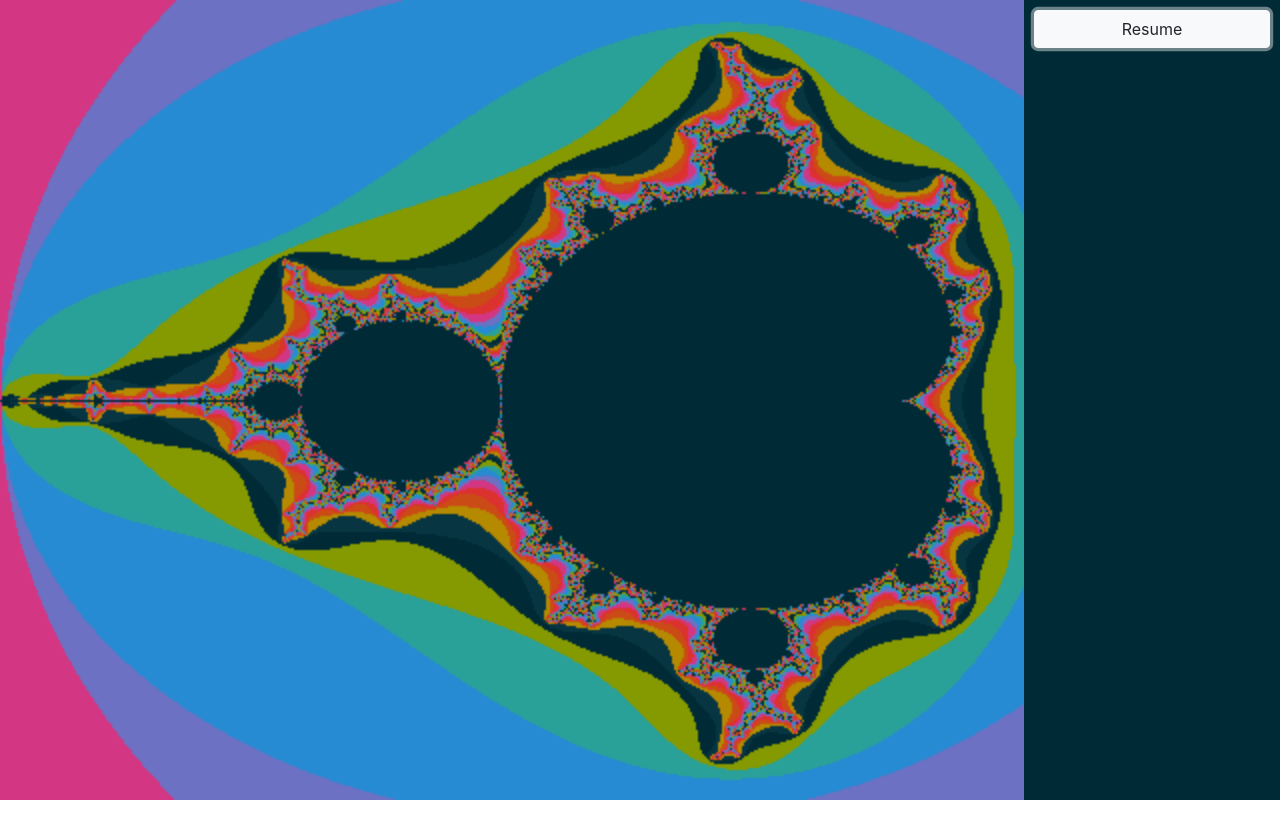
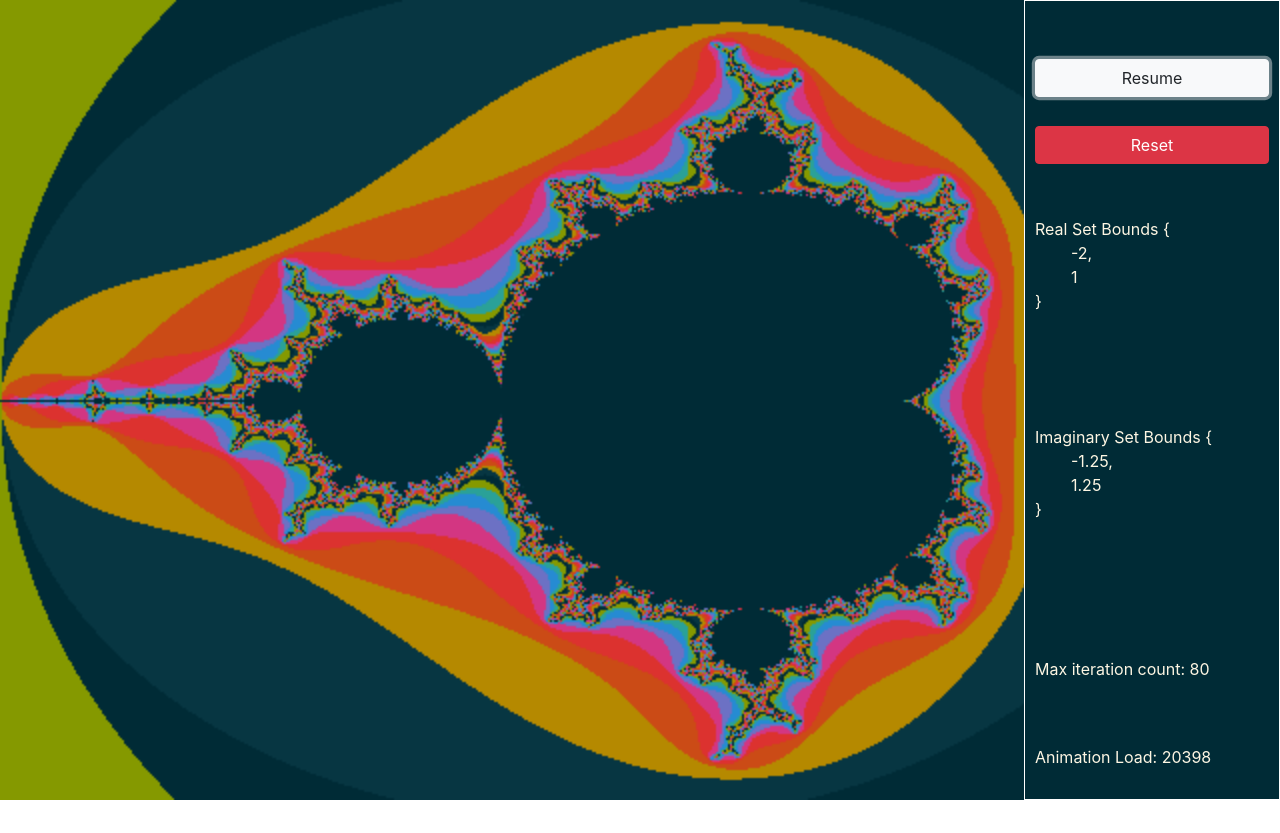
Before and after one commit to paullewis2013/Fractals, a plain HTML site: page index.html in a window 1280 px wide. Both pictures are taken after a click on the button "Pause". Before the commit the page ends 806 px from the top, so only its background shows below. Drawn offline with nearby package versions, Linux system fonts and the light colour scheme.

Commit message:
updates to debug info

```diff
--- a/index.css
+++ b/index.css
@@ -3,6 +3,7 @@ body, html{
     padding: 0;
 }
 #menu{
+    color: #fdf6e3;
     padding: 10px;
     background-color: #002b36;
     position: absolute;
@@ -10,9 +11,16 @@ body, html{
     top: 0;
     height: 100vh;
     width: 20vw;
+    border: 1px solid white;
+    white-space: pre-wrap;
     /* display: flex; */
     /* align: center; */
 }
 .btn{
     width: 100%;
+    margin-bottom: 5px;
 }
+#rMin, #rMax, #iMin, #iMax{
+    width: 75%;
+    margin-left: 25%;
+}
--- a/index.html
+++ b/index.html
@@ -33,7 +33,20 @@
         <canvas id="canvas"></canvas>
 
         <div id="menu">
-            <button type="button" class="btn btn-light" onClick="Pause()" id="pause">Pause</button>
+            <button type="button" class="btn btn-light" onClick="pause()" id="pause">Pause</button>
+            <button type="button" class="btn btn-danger" onClick="reset()" id="reset">Reset</button>
+
+            <p id="rCoords">Real Set Bounds {</p>
+                <!-- <input type="text" id="rMin">
+                <input type="text" id="rMax"> -->
+
+            <p id="iCoords">Imaginary Set Bounds {</p>
+                <!-- <input type="text" id="iMin">
+                <input type="text" id="iMax"> -->
+
+
+            <p id="iter">Max iteration count: </p>
+            <p id="anim">Animation load: </p>
         </div>
 
         <!-- Scripts loaded here -->
--- a/main.js
+++ b/main.js
@@ -13,19 +13,22 @@ canvas.height = Math.floor(window.innerHeight/2 * scale);
 const WIDTH = window.innerHeight/2 * 1.5 * scale
 const HEIGHT = window.innerHeight/2 * scale
 
-const REAL_SET = { start: -2, end: 1 }
-const IMAGINARY_SET = { start: -1.25, end: 1.25 }
+var REAL_SET = { start: -2, end: 1 }
+var IMAGINARY_SET = { start: -1.25, end: 1.25 }
+
 
 //solarized colors
 const colors = [
     "#002b36",
     "#073642",
-    // "586e75",
+
+    // "#586e75",
     // "#657b83",
     // "#839496",
     // "#93a1a1",
     // "#eee8d5",
     // "#fdf6e3",
+
     "#b58900",
     "#cb4b16",
     "#dc322f",
@@ -41,10 +44,13 @@ var state = []
 var finishedPlot = false
 
 function calc() {
+
+    state = [];
+
     for (let i = 0; i < HEIGHT; i++) {
 
         //add new row to pixel array
-        state.push([])
+        state.push([]);
 
         for (let j = 0; j < WIDTH; j++) {
             complex = {
@@ -67,7 +73,7 @@ function calc() {
     console.log(state)
 }
 
-const MAX_ITERATION = 600
+var MAX_ITERATION = 80
 function mandelbrot(c) {
     let z = { x: 0, y: 0 }, n = 0, p, d;
     do {
@@ -86,9 +92,13 @@ function mandelbrot(c) {
 }
 
 var reducedState = []
+var animationLoad = 0;
 
 //loop through state and coalesce adjacent pixels with same value
 function coalesce(){
+
+    reducedState = []
+    animationLoad = 0;
 
     for(let i = 0; i < state.length; i++){
 
@@ -106,6 +116,7 @@ function coalesce(){
             }else{
 
                 reducedState[i].push({last, len})
+                animationLoad++
 
                 len = 1;
                 last = state[i][j]
@@ -113,9 +124,11 @@ function coalesce(){
         }
         //push end of row
         reducedState[i].push({last, len})
-        console.log("pushing end")
+        animationLoad++
+        // console.log("pushing end")
     }
-    console.log(reducedState)
+    // console.log(reducedState)
+    document.getElementById("anim").innerHTML = `Animation Load: ${animationLoad}`
 }
 
 function draw(){
@@ -128,7 +141,8 @@ function draw(){
 
         for(let j = 0; j < reducedState[i].length; j++){
 
-
+            //this line shouldn't be here but breaks things in fun ways if uncommented and other parameters are adjusted
+            // sum += reducedState[i][j].len
 
             //update colors if they aren't in the mandelbrot set
             if(reducedState[i][j].last != -1){
@@ -138,8 +152,6 @@ function draw(){
 
                 ctx.fillStyle = colors[reducedState[i][j].last]
                 ctx.fillRect(sum, i, reducedState[i][j].len, 1)
-            }else{
-                // sum -= reducedState[i][j].len
             }
 
             sum += reducedState[i][j].len
@@ -147,22 +159,92 @@ function draw(){
     }
 }
 
-//do main calculation
+//do first calculation
 calc()
 coalesce()
+updateBounds()
+document.getElementById("iter").innerHTML = `Max iteration count: ${MAX_ITERATION}`
 
-var pause = setInterval(draw, 150);
+//for syncing animation to a song
+var bpm = 107;
+var callrate = 500/(bpm/60)
+
+var pauseInt = setInterval(draw, callrate);
 var paused = false;
 
-function Pause(){
+function pause(){
 
     if(!paused){
-        clearInterval(pause);
+        clearInterval(pauseInt);
         paused = true;
         document.getElementById("pause").innerHTML = "Resume"
     }else{
-        pause = setInterval(draw, 150);
+        pauseInt = setInterval(draw, callrate);
         paused = false;
         document.getElementById("pause").innerHTML = "Pause"
     }
 }
+
+function reset(){
+
+    if(!paused){
+        pause();
+    }
+
+    REAL_SET = { start: -2, end: 1 }
+    IMAGINARY_SET = { start: -1.25, end: 1.25 }
+
+    MAX_ITERATION = 80
+    document.getElementById("iter").innerHTML = `Max iteration count: ${MAX_ITERATION}`
+
+    calc()
+    coalesce()
+
+    pause()
+
+}
+
+
+//zoom in
+function zoom(x,y){
+
+    if(!paused){
+        pause();
+    }
+
+    let realSize = Math.abs(REAL_SET.start - REAL_SET.end)
+    let imaginarySize = Math.abs(IMAGINARY_SET.start - IMAGINARY_SET.end)
+
+    REAL_SET.start = x - realSize/4
+    REAL_SET.end = x + realSize/4
+    IMAGINARY_SET.start = y - imaginarySize/4
+    IMAGINARY_SET.end = y + imaginarySize/4
+
+    MAX_ITERATION = Math.floor(MAX_ITERATION * 1.2);
+    document.getElementById("iter").innerHTML = `Max iteration count: ${MAX_ITERATION}`
+    if(MAX_ITERATION > 2000){
+        MAX_ITERATION = 2000;
+    }
+
+    calc()
+    coalesce()
+    updateBounds()
+
+    pause()
+}
+
+function updateBounds(){
+    document.getElementById("rCoords").innerHTML = `Real Set Bounds {\n\t${REAL_SET.start},\n\t${REAL_SET.end}\n}`
+    document.getElementById("iCoords").innerHTML = `Imaginary Set Bounds {\n\t${IMAGINARY_SET.start},\n\t${IMAGINARY_SET.end}\n}`
+}
+
+canvas.addEventListener('click', function(e){
+
+    complex = {
+        x: REAL_SET.start + (e.offsetX / WIDTH) * (REAL_SET.end - REAL_SET.start),
+        y: IMAGINARY_SET.start + (e.offsetY / HEIGHT) * (IMAGINARY_SET.end - IMAGINARY_SET.start)
+    }
+
+    zoom(complex.x, complex.y)
+
+});
```
